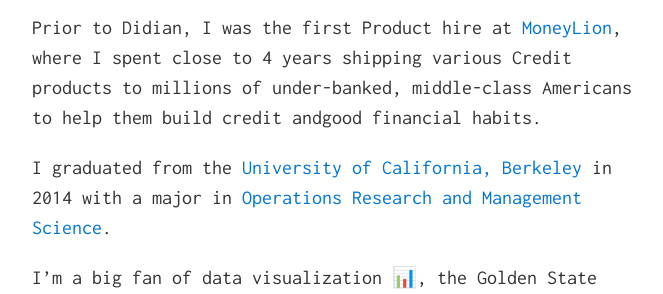
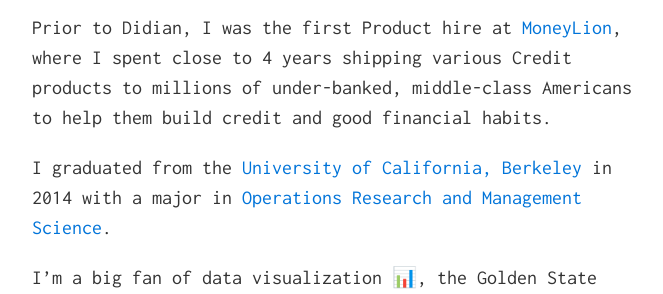
Before and after one commit to briwong/briwong.github.io, a Jekyll site: the page built from index.html, in a window 1280 px wide. Shown: the part 377-671 px from the top of the page, without its empty margins (308-971 px from the left). Built offline with Jekyll 4.4.1, drawn with Linux system fonts in a browser that asks for light colours.

Commit message:
Fixed typo

```diff
--- a/_includes/index.md
+++ b/_includes/index.md
@@ -1,6 +1,6 @@
 Hi there! I'm the co-founder and CTO of [Didian](https://www.mydidian.com), a full stack real estate marketplace that connects agents to developers to sell new projects. We build software to make real estate transactions more transparent, delightful, and efficient for agents, buyers, and developers.
 
-Prior to Didian, I was the first Product hire at [MoneyLion](https://www.moneylion.com), where I spent close to 4 years shipping various Credit products to millions of under-banked, middle-class Americans to help them build credit andgood financial habits.
+Prior to Didian, I was the first Product hire at [MoneyLion](https://www.moneylion.com), where I spent close to 4 years shipping various Credit products to millions of under-banked, middle-class Americans to help them build credit and good financial habits.
 
 I graduated from the [University of California, Berkeley](https://www.berkeley.edu) in 2014 with a major in [Operations Research and Management Science](https://www.ieor.berkeley.edu).
 
```
